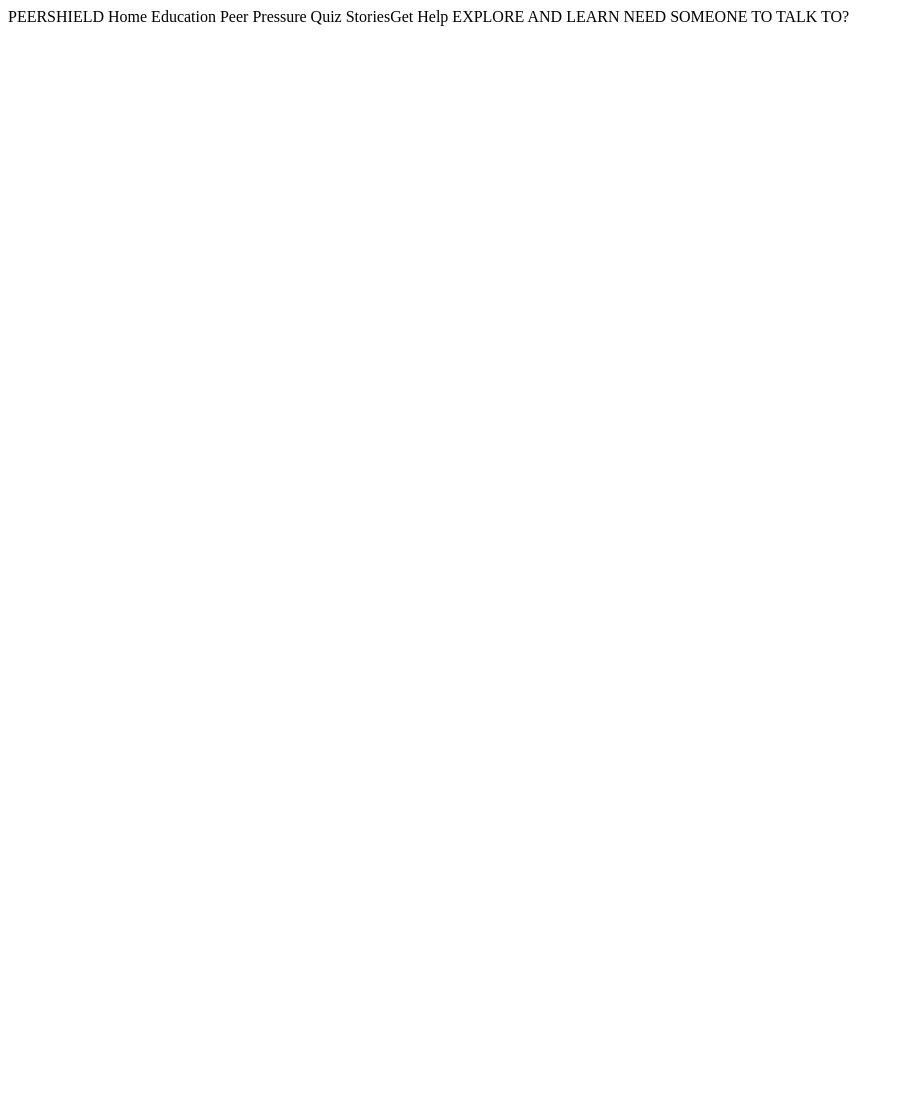
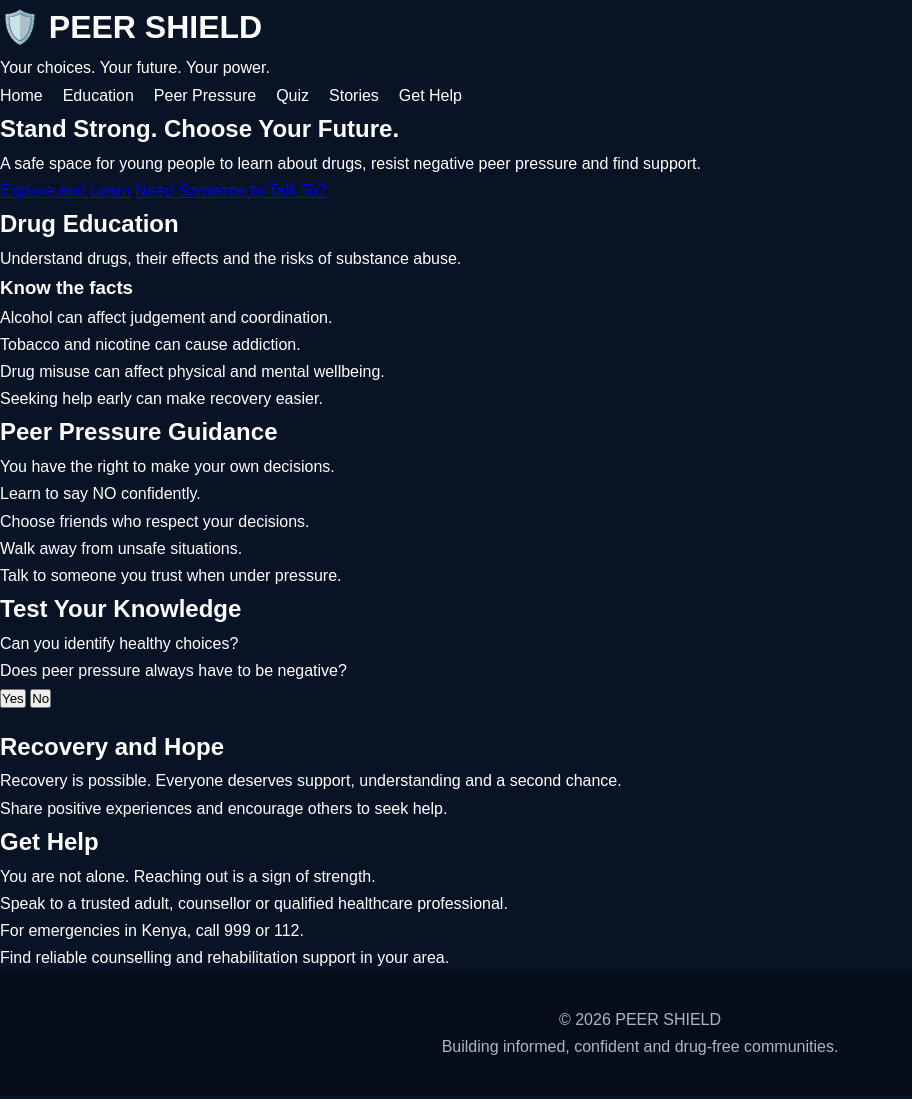
Before and after one commit to RICKIE-maker/peer-shield, a plain HTML site: page index.html in a window 1280 px wide. Shown: the top 1099 px of the page, without its empty margins (0-912 px from the left). Before the commit the page ends 800 px from the top, so only its background shows below. Drawn offline with Linux system fonts and the light colour scheme.

Commit message:
Update index.html

```diff
--- a/index.html
+++ b/index.html
@@ -1,2 +1,91 @@
+
+<!DOCTYPE html>
+<html lang="en">
+<head>
+  <meta charset="UTF-8">
+  <meta name="viewport" content="width=device-width, initial-scale=1.0">
+  <title>PEER SHIELD | Youth Support</title>
+  <link rel="stylesheet" href="styles.css">
+</head>
+<body>
+
+<header>
+  <h1>🛡️ PEER SHIELD</h1>
+  <p>Your choices. Your future. Your power.</p>
+  <nav>
+    <a href="#home">Home</a>
+    <a href="#education">Education</a>
+    <a href="#pressure">Peer Pressure</a>
+    <a href="#quiz">Quiz</a>
+    <a href="#stories">Stories</a>
+    <a href="#help">Get Help</a>
+  </nav>
+</header>
+
+<main>
+<section id="home">
+  <h2>Stand Strong. Choose Your Future.</h2>
+  <p>A safe space for young people to learn about drugs, resist negative peer pressure and find support.</p>
+  <a href="#education">Explore and Learn</a>
+  <a href="#help">Need Someone to Talk To?</a>
+</section>
+
+<section id="education">
+  <h2>Drug Education</h2>
+  <p>Understand drugs, their effects and the risks of substance abuse.</p>
+  <h3>Know the facts</h3>
+  <ul>
+    <li>Alcohol can affect judgement and coordination.</li>
+    <li>Tobacco and nicotine can cause addiction.</li>
+    <li>Drug misuse can affect physical and mental wellbeing.</li>
+    <li>Seeking help early can make recovery easier.</li>
+  </ul>
+</section>
+
+<section id="pressure">
+  <h2>Peer Pressure Guidance</h2>
+  <p>You have the right to make your own decisions.</p>
+  <ul>
+    <li>Learn to say NO confidently.</li>
+    <li>Choose friends who respect your decisions.</li>
+    <li>Walk away from unsafe situations.</li>
+    <li>Talk to someone you trust when under pressure.</li>
+  </ul>
+</section>
+
+<section id="quiz">
+  <h2>Test Your Knowledge</h2>
+  <p>Can you identify healthy choices?</p>
+  <div id="quiz-container">
+    <p id="question">Does peer pressure always have to be negative?</p>
+    <button onclick="checkAnswer(true)">Yes</button>
+    <button onclick="checkAnswer(false)">No</button>
+    <p id="feedback"></p>
+  </div>
+</section>
+
+<section id="stories">
+  <h2>Recovery and Hope</h2>
+  <p>Recovery is possible. Everyone deserves support, understanding and a second chance.</p>
+  <p>Share positive experiences and encourage others to seek help.</p>
+</section>
+
+<section id="help">
+  <h2>Get Help</h2>
+  <p>You are not alone. Reaching out is a sign of strength.</p>
+  <p>Speak to a trusted adult, counsellor or qualified healthcare professional.</p>
+  <p>For emergencies in Kenya, call 999 or 112.</p>
+  <p>Find reliable counselling and rehabilitation support in your area.</p>
+</section>
+</main>
+
+<footer>
+  <p>© 2026 PEER SHIELD</p>
+  <p>Building informed, confident and drug-free communities.</p>
+</footer>
+
+<script src="script.js"></script>
+</body>
+</html>
 PEERSHIELD Home Education Peer Pressure Quiz StoriesGet Help
 EXPLORE AND LEARN NEED SOMEONE TO TALK TO?
```
